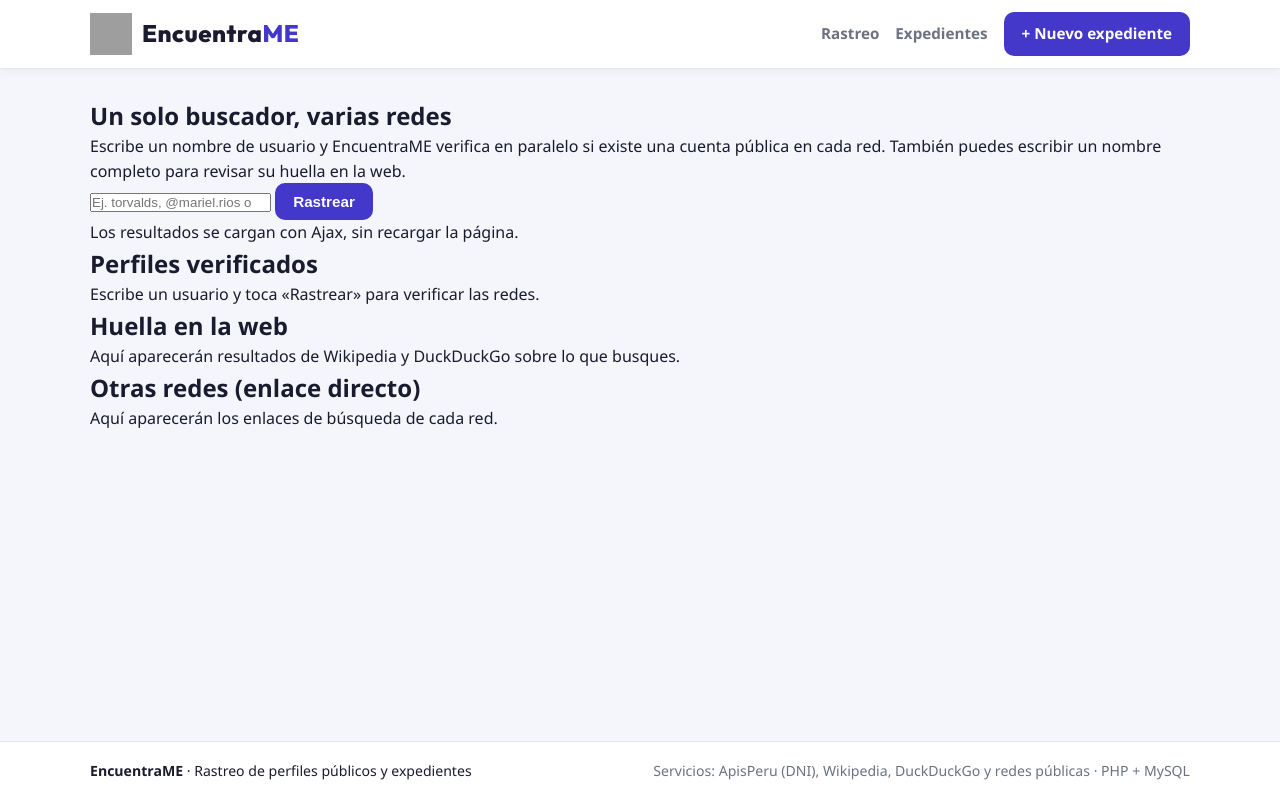
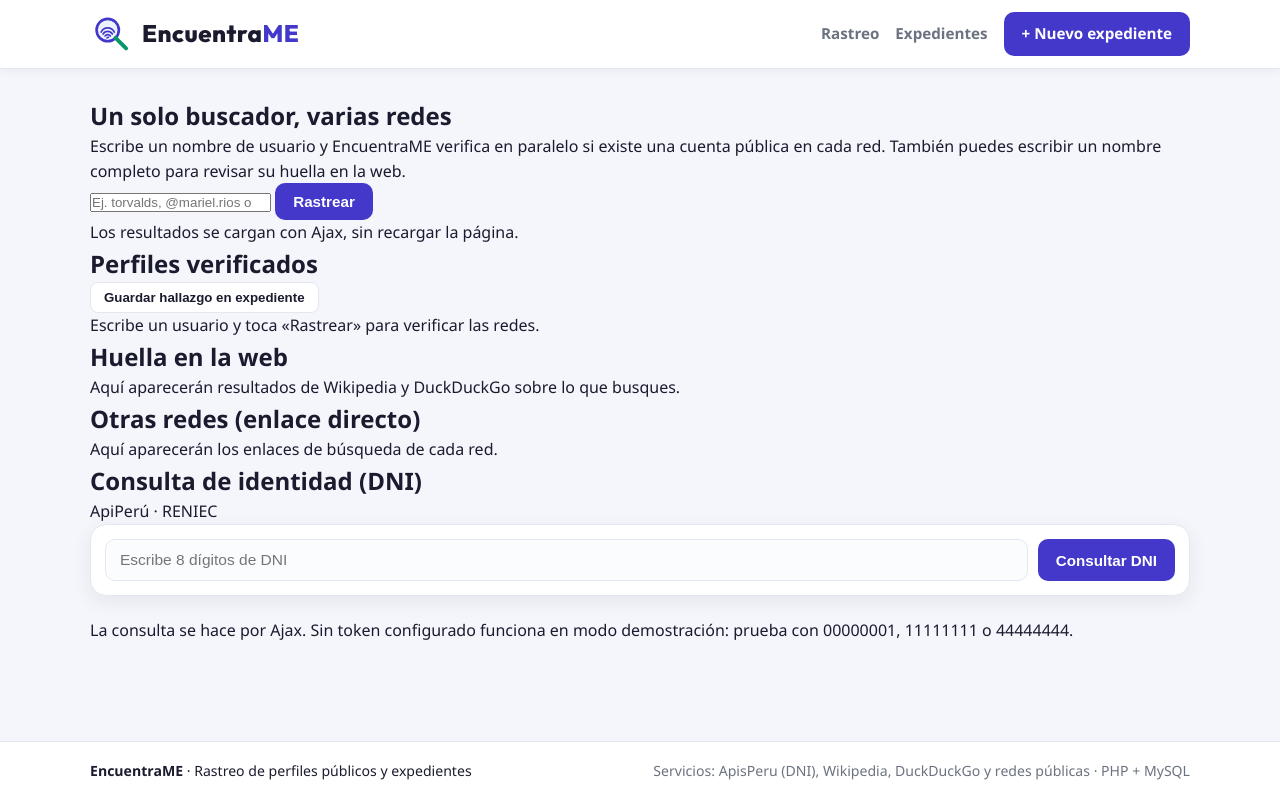
Before and after one commit to LimitCodev/EncuentraME, a PHP site: page / in a window 1280 px wide. Run offline with PHP 8.4, Linux system fonts and the light colour scheme; data comes from the database, SQL or seed files in the repository; grey boxes are pictures that could not be loaded.

Commit message:
Caso de Ajax 3: consulta de DNI con modo demo y guardado de hallazgos en el expediente

```diff
--- a/assets/js/buscar.js
+++ b/assets/js/buscar.js
@@ -4,6 +4,7 @@
    1) Verificación de perfiles en redes sociales (api/red.php)
    2) Huella en la web (api/web.php)
    3) Consulta de DNI (api/dni.php)
+   4) Guardado del hallazgo en el expediente (acciones.php)
    ========================================================= */
 
 document.addEventListener('DOMContentLoaded', function () {
@@ -27,7 +28,10 @@
     { nombre: 'Pinterest', url: 'https://www.pinterest.com/{u}/' }
   ];
 
-  /* ---------------- Buscador único ---------------- */
+  /* Estado del último rastreo, para poder guardarlo en el expediente */
+  var ultimoRastreo = null;
+
+  /* ---------------- Formularios ---------------- */
   var formRastreo = document.getElementById('form-rastreo');
   if (formRastreo) {
     formRastreo.addEventListener('submit', function (evento) {
@@ -36,6 +40,32 @@
     });
   }
 
+  var formDni = document.getElementById('form-dni');
+  if (formDni) {
+    formDni.addEventListener('submit', function (evento) {
+      evento.preventDefault();
+      consultarDNI();
+    });
+  }
+
+  var botonGuardar = document.getElementById('btn-guardar-hallazgo');
+  if (botonGuardar) {
+    botonGuardar.addEventListener('click', function () {
+      if (!ultimoRastreo) {
+        return;
+      }
+      var esUsuario = /^[A-Za-z0-9._-]{1,40}$/.test(ultimoRastreo.usuario);
+      guardarHallazgo({
+        dni: '',
+        nombres: ultimoRastreo.texto,
+        alias: esUsuario ? ultimoRastreo.usuario : '',
+        redes: ultimoRastreo.redes,
+        notas: 'Rastreo de «' + ultimoRastreo.texto + '» el ' + fechaHoy()
+      }, botonGuardar);
+    });
+  }
+
+  /* ============ Caso de Ajax 1: perfiles en redes ============ */
   function rastrear() {
     var entrada = document.getElementById('entrada-rastreo');
     var caja = document.getElementById('caja-perfiles');
@@ -47,6 +77,14 @@
     if (texto.length < 2) {
       caja.innerHTML = '<p class="vacio">Escribe al menos 2 caracteres.</p>';
       return;
+    }
+
+    /* Estado para poder guardar el hallazgo después */
+    ultimoRastreo = { texto: texto, usuario: usuario, redes: [] };
+    if (botonGuardar) {
+      botonGuardar.hidden = false;
+      botonGuardar.disabled = false;
+      botonGuardar.textContent = 'Guardar hallazgo en expediente';
     }
 
     /* Búsqueda en la web: siempre se ejecuta, también con nombres completos */
@@ -95,7 +133,8 @@
     function terminar() {
       terminadas++;
       if (terminadas === redesVerificadas.length) {
-        cuenta.textContent = encontrados + ' de ' + redesVerificadas.length + ' redes con cuenta pública';
+        cuenta.textContent = encontrados + ' de ' + redesVerificadas.length +
+          ' redes con cuenta pública';
       }
     }
 
@@ -106,6 +145,9 @@
         .then(function (datos) {
           if (datos.existe) {
             encontrados++;
+            if (ultimoRastreo) {
+              ultimoRastreo.redes.push(datos.etiqueta);
+            }
           }
           pintarTarjeta(tarjetas[red.id], datos);
           terminar();
@@ -186,7 +228,7 @@
     });
   }
 
-  /* ---------------- Caso de Ajax 2: huella en la web ---------------- */
+  /* ============ Caso de Ajax 2: huella en la web ============ */
   function buscarEnLaWeb(texto) {
     var caja = document.getElementById('caja-web');
     var cuenta = document.getElementById('cuenta-web');
@@ -258,4 +300,122 @@
         caja.innerHTML = '<p class="vacio">No se pudo consultar la web. Revisa tu conexión a internet.</p>';
       });
   }
+
+  /* ============ Caso de Ajax 3: consulta de DNI ============ */
+  function consultarDNI() {
+    var entrada = document.getElementById('entrada-dni');
+    var caja = document.getElementById('caja-dni');
+    var dni = entrada.value.trim();
+
+    if (!/^\d{8}$/.test(dni)) {
+      caja.innerHTML = '<p class="vacio">El DNI debe tener exactamente 8 dígitos.</p>';
+      return;
+    }
+
+    caja.innerHTML = '<p class="cargando">Consultando la API de identidad…</p>';
+
+    fetch('api/dni.php?dni=' + dni)
+      .then(function (respuesta) { return respuesta.json(); })
+      .then(function (datos) {
+        if (!datos.ok) {
+          caja.innerHTML = '<p class="vacio">' + datos.mensaje + '</p>';
+          return;
+        }
+        pintarResultadoDni(datos);
+      })
+      .catch(function () {
+        caja.innerHTML = '<p class="vacio">No se pudo consultar la API. Revisa tu conexión.</p>';
+      });
+  }
+
+  function pintarResultadoDni(datos) {
+    var caja = document.getElementById('caja-dni');
+    caja.innerHTML = '';
+
+    var tarjeta = document.createElement('div');
+    tarjeta.className = 'resultado-dni';
+
+    var info = document.createElement('div');
+    info.className = 'resultado-dni-info';
+
+    if (datos.modo === 'demo') {
+      var insignia = document.createElement('span');
+      insignia.className = 'badge-demo';
+      insignia.textContent = 'Modo demostración';
+      info.appendChild(insignia);
+    }
+
+    var nombre = document.createElement('p');
+    nombre.className = 'dni-nombre';
+    nombre.textContent = (
+      (datos.apellido_paterno || '') + ' ' +
+      (datos.apellido_materno || '') + ' ' +
+      (datos.nombres || '')
+    ).trim();
+
+    var detalle = document.createElement('p');
+    detalle.className = 'dni-detalle';
+    detalle.textContent = 'DNI ' + datos.dni +
+      (datos.cod_verifica ? ' · código de verificación ' + datos.cod_verifica : '') +
+      (datos.mensaje ? ' · ' + datos.mensaje : '');
+
+    info.appendChild(nombre);
+    info.appendChild(detalle);
+    tarjeta.appendChild(info);
+
+    var boton = document.createElement('button');
+    boton.type = 'button';
+    boton.className = 'boton boton-secundario boton-chico';
+    boton.textContent = 'Guardar en expediente';
+    boton.addEventListener('click', function () {
+      guardarHallazgo({
+        dni: datos.dni,
+        nombres: nombre.textContent,
+        alias: '',
+        redes: [],
+        notas: 'Consulta de DNI desde el rastreador el ' + fechaHoy()
+      }, boton);
+    });
+    tarjeta.appendChild(boton);
+
+    caja.appendChild(tarjeta);
+  }
+
+  /* ============ Guardar hallazgo en el expediente (Ajax) ============ */
+  function guardarHallazgo(datos, boton) {
+    if (boton) {
+      boton.disabled = true;
+      boton.textContent = 'Guardando…';
+    }
+
+    var cuerpo = new URLSearchParams();
+    cuerpo.append('accion', 'guardar_ajax');
+    cuerpo.append('dni', datos.dni || '');
+    cuerpo.append('nombres', datos.nombres || '');
+    cuerpo.append('alias', datos.alias || '');
+    cuerpo.append('estado', 'por revisar');
+    cuerpo.append('notas', datos.notas || '');
+    (datos.redes || []).forEach(function (red) {
+      cuerpo.append('redes[]', red);
+    });
+
+    fetch('acciones.php', { method: 'POST', body: cuerpo })
+      .then(function (respuesta) { return respuesta.json(); })
+      .then(function (resultado) {
+        if (boton) {
+          boton.disabled = true;
+          boton.textContent = resultado.ok ? '✓ Guardado en expedientes' : resultado.mensaje;
+        }
+      })
+      .catch(function () {
+        if (boton) {
+          boton.disabled = false;
+          boton.textContent = 'Error al guardar, intenta de nuevo';
+        }
+      });
+  }
+
+  function fechaHoy() {
+    return new Date().toLocaleDateString('es-PE');
+  }
 });
--- a/index.php
+++ b/index.php
@@ -24,7 +24,11 @@
   <section class="bloque">
     <div class="bloque-titulo">
       <h2>Perfiles verificados</h2>
-      <span class="cuenta-verificadas" id="cuenta-verificadas"></span>
+      <div class="bloque-acciones">
+        <span class="cuenta-verificadas" id="cuenta-verificadas"></span>
+        <button class="boton boton-secundario boton-chico" id="btn-guardar-hallazgo"
+                type="button" hidden>Guardar hallazgo en expediente</button>
+      </div>
     </div>
     <div class="rejilla-perfiles" id="caja-perfiles">
       <p class="vacio">Escribe un usuario y toca «Rastrear» para verificar las redes.</p>
@@ -49,4 +53,20 @@
       <p class="vacio">Aquí aparecerán los enlaces de búsqueda de cada red.</p>
     </div>
   </section>
+
+  <section class="bloque bloque-dni">
+    <div class="bloque-titulo">
+      <h2>Consulta de identidad (DNI)</h2>
+      <span class="nota-api">ApiPerú · RENIEC</span>
+    </div>
+    <form class="buscador" id="form-dni">
+      <input class="buscador-entrada" id="entrada-dni" type="text" inputmode="numeric"
+             maxlength="8" autocomplete="off" placeholder="Escribe 8 dígitos de DNI">
+      <button class="boton boton-primario" type="submit">Consultar DNI</button>
+    </form>
+    <div class="caja-dni" id="caja-dni">
+      <p class="vacio">La consulta se hace por Ajax. Sin token configurado funciona en modo
+        demostración: prueba con 00000001, 11111111 o 44444444.</p>
+    </div>
+  </section>
 <?php include 'plantilla/pie.php';
```
Also changed, not shown: assets/img/logo.svg (added).
